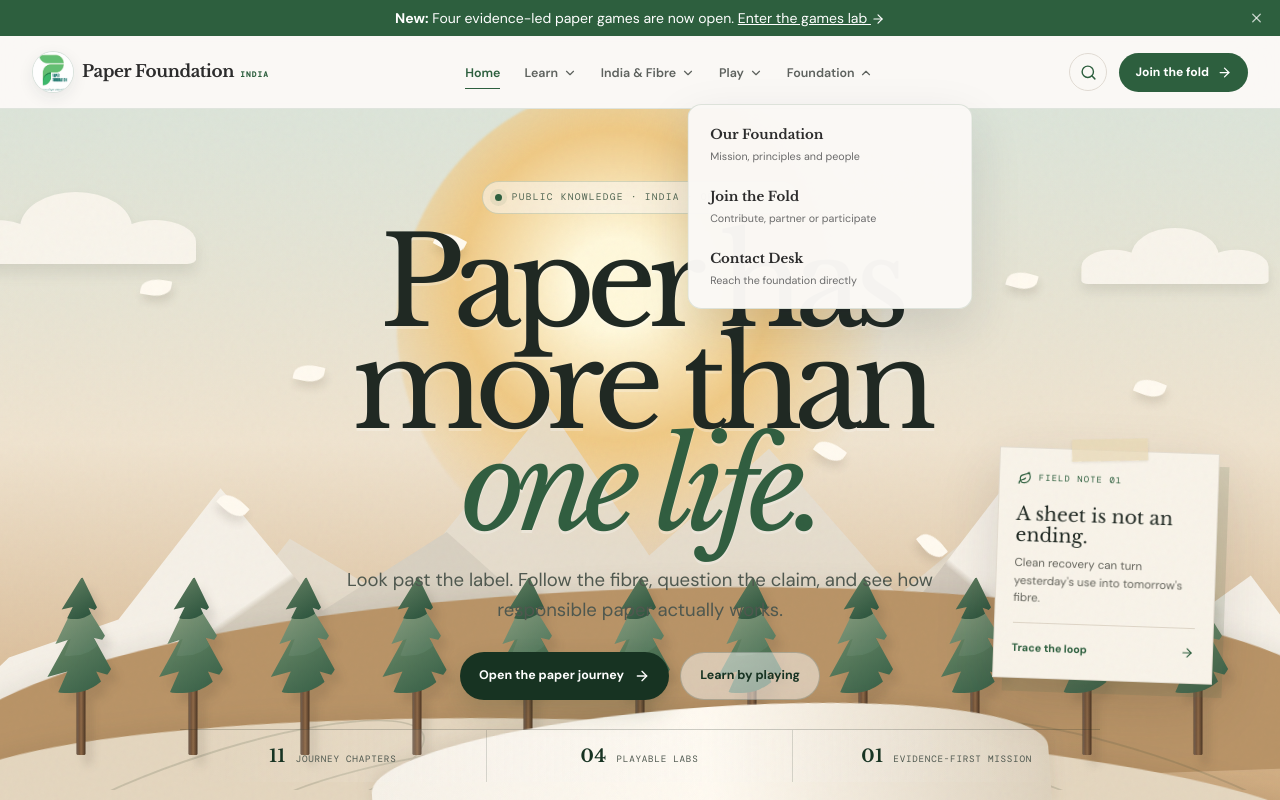
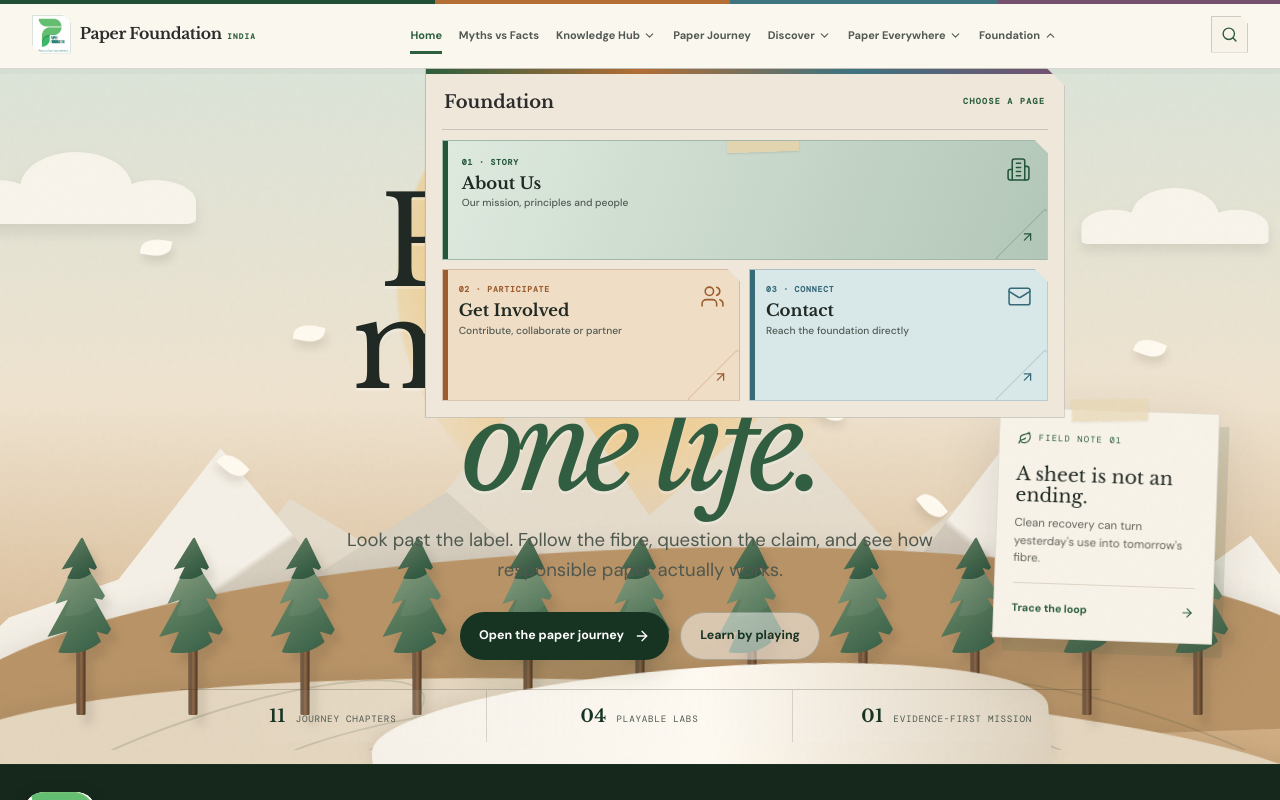
Before and after one commit to DhruvReddyS/Paper-Foundation-India, a Next.js app: page / in a window 1280 px wide. Both pictures are taken after a click on the button "Foundation". Shown: the top 800 px of the page. Built offline with nearby package versions, Linux system fonts and the light colour scheme; a web font is replaced by a local one.

Commit message:
redesign navbar as paper ticket index

```diff
--- a/app/(site)/layout.tsx
+++ b/app/(site)/layout.tsx
@@ -1,34 +1,9 @@
 "use client";
 
 import Link from "next/link";
-import { useState } from "react";
 import { usePathname } from "next/navigation";
-import { ArrowRight, X } from "lucide-react";
+import { ArrowRight } from "lucide-react";
 import Nav from "@/components/site/Nav";
-
-/* ── Campaign Banner ─────────────────────────────────── */
-function CampaignBanner() {
-  const [visible, setVisible] = useState(true);
-  if (!visible) return null;
-
-  return (
-    <div className="bg-forest text-white text-sm text-center py-2 px-4 relative">
-      <span className="font-sans">
-        <strong>New:</strong> Four evidence-led paper games are now open.{" "}
-        <Link href="/games" className="underline hover:text-copper transition-colors">
-          Enter the games lab <ArrowRight className="inline h-3.5 w-3.5" />
-        </Link>
-      </span>
-      <button
-        onClick={() => setVisible(false)}
-        className="absolute right-4 top-1/2 -translate-y-1/2 text-white/70 hover:text-white"
-        aria-label="Dismiss banner"
-      >
-        <X size={15} />
-      </button>
-    </div>
-  );
-}
 
 /* ── Footer ──────────────────────────────────────────── */
 function Footer() {
@@ -57,7 +32,6 @@ export default function SiteLayout({
 
   return (
     <>
-      {!immersive && <CampaignBanner />}
       <Nav />
       <main className="min-h-screen">{children}</main>
       {!immersive && <Footer />}
--- a/components/site/Nav.tsx
+++ b/components/site/Nav.tsx
@@ -1,179 +1,190 @@
 "use client";
 
+import Image from "next/image";
 import Link from "next/link";
-import Image from "next/image";
-import { ArrowRight, ChevronDown, Menu, Search, X } from "lucide-react";
+import {
+  ArrowUpRight,
+  BarChart3,
+  BookMarked,
+  BookOpen,
+  Building2,
+  ChevronDown,
+  FileText,
+  Gamepad2,
+  Library,
+  Mail,
+  MapPinned,
+  Menu,
+  PackageOpen,
+  Recycle,
+  Search,
+  Sprout,
+  Stamp,
+  Users,
+  X,
+  type LucideIcon,
+} from "lucide-react";
 import { usePathname } from "next/navigation";
 import { useEffect, useRef, useState } from "react";
 
-type NavItem = { href: string; label: string; note: string };
-type NavGroup = { label: string; items: NavItem[] };
+type NavCard = {
+  href: string;
+  label: string;
+  kicker: string;
+  description: string;
+  icon: LucideIcon;
+  tone: "green" | "copper" | "blue" | "berry";
+  featured?: boolean;
+};
+
+type NavGroup = { label: string; slug: string; cards: NavCard[] };
 
 const navGroups: NavGroup[] = [
   {
-    label: "Learn",
-    items: [
-      { href: "/knowledge", label: "Field Notes", note: "Evidence-led articles" },
-      { href: "/knowledge/how-fibre-sourcing-shapes-the-paper-story", label: "Cover Essay", note: "Read the featured fibre story" },
-      { href: "/myths", label: "Myth or Material?", note: "Test common paper claims" },
-      { href: "/glossary", label: "Paper Dictionary", note: "Terms made human" },
-      { href: "/resources", label: "The Reading Room", note: "Reports, guides and downloads" },
-      { href: "/search", label: "Search the Archive", note: "Find anything across the site" },
+    label: "Knowledge Hub",
+    slug: "knowledge",
+    cards: [
+      { href: "/knowledge", label: "Articles", kicker: "01 · Read", description: "Evidence-led stories and explainers", icon: BookOpen, tone: "green", featured: true },
+      { href: "/knowledge/how-fibre-sourcing-shapes-the-paper-story", label: "Cover Article", kicker: "02 · Featured", description: "How fibre sourcing shapes the paper story", icon: FileText, tone: "copper" },
+      { href: "/resources", label: "Resources", kicker: "03 · Library", description: "Reports, guides and source documents", icon: Library, tone: "blue" },
+      { href: "/glossary", label: "Glossary", kicker: "04 · Terms", description: "Paper language, clearly defined", icon: BookMarked, tone: "berry" },
     ],
   },
   {
-    label: "India & Fibre",
-    items: [
-      { href: "/journey", label: "Follow the Fibre", note: "From source to second life" },
-      { href: "/india-map", label: "India Fibre Map", note: "Explore the story state by state" },
-      { href: "/india-snapshot", label: "India by Numbers", note: "Facts, charts and context" },
-      { href: "/circularity", label: "The Fibre Loop", note: "See how paper moves in circles" },
-      { href: "/everyday-paper", label: "Paper Everywhere", note: "Find paper in daily life" },
+    label: "Discover",
+    slug: "discover",
+    cards: [
+      { href: "/games", label: "Games Lab", kicker: "Playable edition", description: "All four evidence-led paper games in one place", icon: Gamepad2, tone: "green", featured: true },
+      { href: "/discover/grow-or-shred", label: "Grow or Shred", kicker: "Game 01", description: "Grow evidence into a living tree", icon: Sprout, tone: "green" },
+      { href: "/discover/hidden-paper", label: "Hidden Paper", kicker: "Game 02", description: "Find fibre hiding in daily life", icon: Search, tone: "blue" },
+      { href: "/discover/mill-master", label: "Mill Master", kicker: "Game 03", description: "Build the paper process in order", icon: PackageOpen, tone: "copper" },
+      { href: "/discover/truth-press", label: "Truth Press", kicker: "Game 04", description: "Stamp claims with the right verdict", icon: Stamp, tone: "berry" },
     ],
   },
   {
-    label: "Play",
-    items: [
-      { href: "/discover", label: "Discover", note: "Start at the interactive hub" },
-      { href: "/games", label: "The Paper Playground", note: "Learn by playing" },
-      { href: "/discover/grow-or-shred", label: "Grow or Shred", note: "Make the system-level choice" },
-      { href: "/discover/hidden-paper", label: "Hidden Paper", note: "Spot paper in unexpected places" },
-      { href: "/discover/mill-master", label: "Mill Master", note: "Put papermaking in order" },
-      { href: "/discover/truth-press", label: "Truth Press", note: "Print the evidence, reject the myth" },
+    label: "Paper Everywhere",
+    slug: "paper",
+    cards: [
+      { href: "/everyday-paper", label: "Everyday Paper", kicker: "01 · Products", description: "See where paper lives around you", icon: PackageOpen, tone: "copper", featured: true },
+      { href: "/india-map", label: "India Fibre Map", kicker: "02 · Map", description: "Explore the paper story state by state", icon: MapPinned, tone: "green" },
+      { href: "/india-snapshot", label: "India Facts & Numbers", kicker: "03 · Data", description: "Production, recovery, trade and people", icon: BarChart3, tone: "blue" },
+      { href: "/circularity", label: "Paper Circularity", kicker: "04 · Loop", description: "Follow fibre through use and recovery", icon: Recycle, tone: "berry" },
     ],
   },
   {
     label: "Foundation",
-    items: [
-      { href: "/about", label: "Our Foundation", note: "Mission, principles and people" },
-      { href: "/get-involved", label: "Join the Fold", note: "Contribute, partner or participate" },
-      { href: "/contact", label: "Contact Desk", note: "Reach the foundation directly" },
+    slug: "foundation",
+    cards: [
+      { href: "/about", label: "About Us", kicker: "01 · Story", description: "Our mission, principles and people", icon: Building2, tone: "green", featured: true },
+      { href: "/get-involved", label: "Get Involved", kicker: "02 · Participate", description: "Contribute, collaborate or partner", icon: Users, tone: "copper" },
+      { href: "/contact", label: "Contact", kicker: "03 · Connect", description: "Reach the foundation directly", icon: Mail, tone: "blue" },
     ],
   },
 ];
 
-function isActive(pathname: string, href: string) {
-  if (href === "/") return pathname === href;
-  if (href === "/games") return pathname === "/games" || pathname.startsWith("/discover");
+function routeMatches(pathname: string, href: string) {
+  if (href === "/") return pathname === "/";
+  if (href === "/games") return pathname === "/games" || pathname === "/discover";
   return pathname === href || pathname.startsWith(`${href}/`);
 }
 
-function isItemActive(pathname: string, href: string) {
-  return pathname === href;
+function NavTicket({ card }: { card: NavCard }) {
+  const Icon = card.icon;
+  return (
+    <Link href={card.href} className={`site-nav-ticket tone-${card.tone} ${card.featured ? "is-featured" : ""}`}>
+      <span className="site-nav-ticket-kicker">{card.kicker}</span>
+      <Icon className="site-nav-ticket-icon" aria-hidden="true" />
+      <strong>{card.label}</strong>
+      <small>{card.description}</small>
+      <ArrowUpRight className="site-nav-ticket-arrow" aria-hidden="true" />
+    </Link>
+  );
 }
 
 export default function Nav() {
   const pathname = usePathname();
-  const menuRef = useRef<HTMLUListElement>(null);
+  const desktopMenuRef = useRef<HTMLUListElement>(null);
   const [mobileOpen, setMobileOpen] = useState(false);
+  const [mobileGroup, setMobileGroup] = useState<string | null>(null);
   const [openGroup, setOpenGroup] = useState<string | null>(null);
 
   useEffect(() => {
     setMobileOpen(false);
+    setMobileGroup(null);
     setOpenGroup(null);
   }, [pathname]);
 
   useEffect(() => {
-    function closeOnOutsideClick(event: MouseEvent) {
-      if (menuRef.current && !menuRef.current.contains(event.target as Node)) setOpenGroup(null);
+    function onPointerDown(event: MouseEvent) {
+      if (desktopMenuRef.current && !desktopMenuRef.current.contains(event.target as Node)) setOpenGroup(null);
     }
-    function closeOnEscape(event: KeyboardEvent) {
+    function onKeyDown(event: KeyboardEvent) {
       if (event.key === "Escape") setOpenGroup(null);
     }
-    document.addEventListener("mousedown", closeOnOutsideClick);
-    document.addEventListener("keydown", closeOnEscape);
+    document.addEventListener("mousedown", onPointerDown);
+    document.addEventListener("keydown", onKeyDown);
     return () => {
-      document.removeEventListener("mousedown", closeOnOutsideClick);
-      document.removeEventListener("keydown", closeOnEscape);
+      document.removeEventListener("mousedown", onPointerDown);
+      document.removeEventListener("keydown", onKeyDown);
     };
   }, []);
 
   return (
     <header className="site-header sticky top-0 z-50">
-      <nav className="container-wide flex h-[72px] items-center justify-between" aria-label="Primary navigation">
-        <Link href="/" className="flex items-center gap-2" aria-label="Paper Foundation India home">
-          <span className="site-brand-avatar" aria-hidden="true">
-            <Image src="/images/brand/paper-foundation-logo.png" alt="" width={48} height={48} priority />
-          </span>
+      <nav className="container-wide flex h-[68px] items-center justify-between" aria-label="Primary navigation">
+        <Link href="/" className="site-brand" aria-label="Paper Foundation India home">
+          <span className="site-brand-avatar" aria-hidden="true"><Image src="/images/brand/paper-foundation-logo.png" alt="" width={42} height={42} priority /></span>
           <span className="site-brand-name">Paper Foundation <small>India</small></span>
         </Link>
 
-        <ul ref={menuRef} className="hidden items-center gap-6 lg:flex">
-          <li>
-            <Link href="/" className={`site-nav-link ${pathname === "/" ? "is-active" : ""}`} aria-current={pathname === "/" ? "page" : undefined}>
-              Home
-            </Link>
-          </li>
+        <ul ref={desktopMenuRef} className="site-desktop-nav hidden items-center lg:flex">
+          <li><Link href="/" className={`site-nav-link ${pathname === "/" ? "is-active" : ""}`}>Home</Link></li>
+          <li><Link href="/myths" className={`site-nav-link ${routeMatches(pathname, "/myths") ? "is-active" : ""}`}>Myths vs Facts</Link></li>
 
-          {navGroups.map((group) => {
-            const groupActive = group.items.some((item) => isActive(pathname, item.href));
-            const expanded = openGroup === group.label;
-            return (
-              <li key={group.label} className="site-nav-group">
-                <button
-                  type="button"
-                  className={`site-nav-link site-nav-group-trigger ${groupActive ? "is-active" : ""}`}
-                  onClick={() => setOpenGroup(expanded ? null : group.label)}
-                  aria-expanded={expanded}
-                  aria-haspopup="true"
-                >
-                  {group.label}<ChevronDown size={14} className={expanded ? "rotate-180" : ""} />
-                </button>
-                {expanded && (
-                  <div className="site-nav-dropdown">
-                    {group.items.map((item) => {
-                      const active = isItemActive(pathname, item.href);
-                      return (
-                        <Link key={item.href} href={item.href} className={active ? "is-active" : ""} aria-current={active ? "page" : undefined}>
-                          <strong>{item.label}</strong>
-                          <span>{item.note}</span>
-                        </Link>
-                      );
-                    })}
-                  </div>
-                )}
-              </li>
-            );
-          })}
+          {navGroups.slice(0, 1).map((group) => <NavGroupMenu key={group.slug} group={group} pathname={pathname} openGroup={openGroup} setOpenGroup={setOpenGroup} />)}
 
+          <li><Link href="/journey" className={`site-nav-link ${routeMatches(pathname, "/journey") ? "is-active" : ""}`}>Paper Journey</Link></li>
+
+          {navGroups.slice(1).map((group) => <NavGroupMenu key={group.slug} group={group} pathname={pathname} openGroup={openGroup} setOpenGroup={setOpenGroup} />)}
         </ul>
 
-        <div className="hidden items-center gap-3 lg:flex">
-          <Link href="/search" className="site-search" aria-label="Search the archive"><Search size={17} /></Link>
-          <Link href="/get-involved" className="site-nav-cta">Join the fold <ArrowRight size={15} /></Link>
+        <div className="flex items-center gap-1.5">
+          <Link href="/search" className="site-search" aria-label="Search"><Search size={17} /></Link>
+          <button type="button" className="site-menu-toggle lg:hidden" onClick={() => setMobileOpen((open) => !open)} aria-label={mobileOpen ? "Close menu" : "Open menu"} aria-expanded={mobileOpen} aria-controls="mobile-navigation">
+            {mobileOpen ? <X size={21} /> : <Menu size={21} />}
+          </button>
         </div>
-
-        <button
-          type="button"
-          className="p-2 text-charcoal lg:hidden"
-          onClick={() => setMobileOpen((open) => !open)}
-          aria-label={mobileOpen ? "Close menu" : "Open menu"}
-          aria-expanded={mobileOpen}
-          aria-controls="mobile-navigation"
-        >
-          {mobileOpen ? <X /> : <Menu />}
-        </button>
       </nav>
 
       {mobileOpen && (
-        <div id="mobile-navigation" className="site-mobile-menu max-h-[calc(100svh-72px)] overflow-y-auto px-5 pb-5 lg:hidden">
-          <Link href="/" className={`site-mobile-nav-link mt-3 ${pathname === "/" ? "is-active" : ""}`}>Home</Link>
-          {navGroups.map((group) => (
-            <section key={group.label} className="site-mobile-nav-group">
-              <p>{group.label}</p>
-              {group.items.map((item) => (
-                <Link key={item.href} href={item.href} className={`site-mobile-nav-link ${isItemActive(pathname, item.href) ? "is-active" : ""}`}>
-                  <span>{item.label}</span><small>{item.note}</small>
-                </Link>
-              ))}
-            </section>
-          ))}
-          <div className="mt-4 flex gap-3 border-t border-charcoal/10 pt-4">
-            <Link href="/search" className="site-search" aria-label="Search the archive"><Search size={17} /></Link>
-            <Link href="/get-involved" className="site-nav-cta flex-1 justify-center">Join the fold <ArrowRight size={15} /></Link>
+        <div id="mobile-navigation" className="site-mobile-menu max-h-[calc(100svh-68px)] overflow-y-auto lg:hidden">
+          <div className="container-wide py-4">
+            <div className="site-mobile-primary"><Link href="/">Home</Link><Link href="/myths">Myths vs Facts</Link><Link href="/journey">Paper Journey</Link></div>
+            {navGroups.map((group) => (
+              <section key={group.slug} className={`site-mobile-nav-group mobile-section-${group.slug}`}>
+                <button type="button" className="site-mobile-group-trigger" onClick={() => setMobileGroup(mobileGroup === group.slug ? null : group.slug)} aria-expanded={mobileGroup === group.slug}>
+                  <span><small>{String(group.cards.length).padStart(2, "0")} pages</small><strong>{group.label}</strong></span>
+                  <ChevronDown size={18} className={mobileGroup === group.slug ? "rotate-180" : ""} />
+                </button>
+                {mobileGroup === group.slug && <div className="site-mobile-ticket-grid">{group.cards.map((card) => <NavTicket key={card.href} card={card} />)}</div>}
+              </section>
+            ))}
           </div>
         </div>
       )}
     </header>
   );
 }
+
+function NavGroupMenu({ group, pathname, openGroup, setOpenGroup }: { group: NavGroup; pathname: string; openGroup: string | null; setOpenGroup: (value: string | null) => void }) {
+  const active = group.cards.some((card) => routeMatches(pathname, card.href));
+  const expanded = openGroup === group.slug;
+  return (
+    <li className={`site-nav-group group-${group.slug}`}>
+      <button type="button" className={`site-nav-link site-nav-group-trigger ${active ? "is-active" : ""}`} onClick={() => setOpenGroup(expanded ? null : group.slug)} aria-expanded={expanded} aria-haspopup="true">
+        {group.label}<ChevronDown size={13} className={expanded ? "rotate-180" : ""} />
+      </button>
+      {expanded && <div className={`site-mega-menu menu-${group.slug}`}><div className="site-mega-menu-heading"><span>{group.label}</span><small>Choose a page</small></div><div className="site-mega-grid">{group.cards.map((card) => <NavTicket key={card.href} card={card} />)}</div></div>}
+    </li>
+  );
+}
```
Also changed, not shown: app/globals.css.
